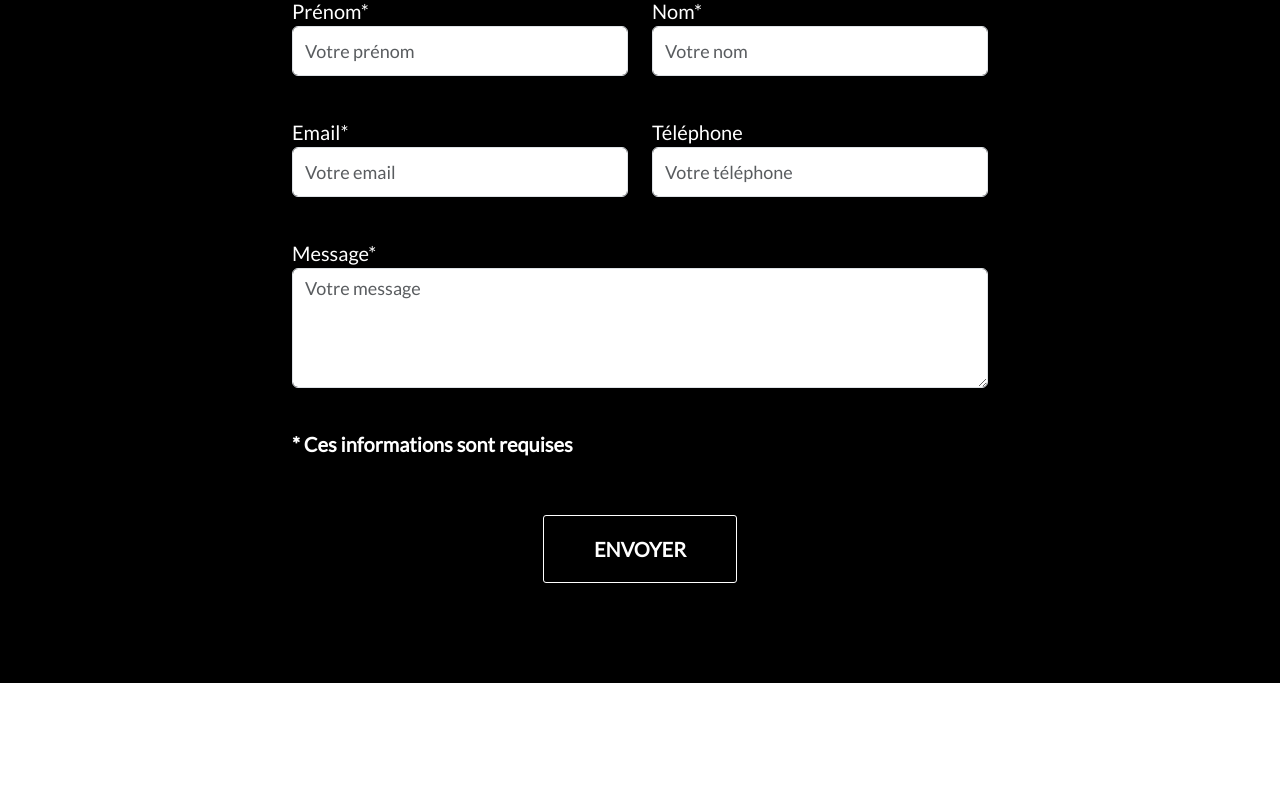
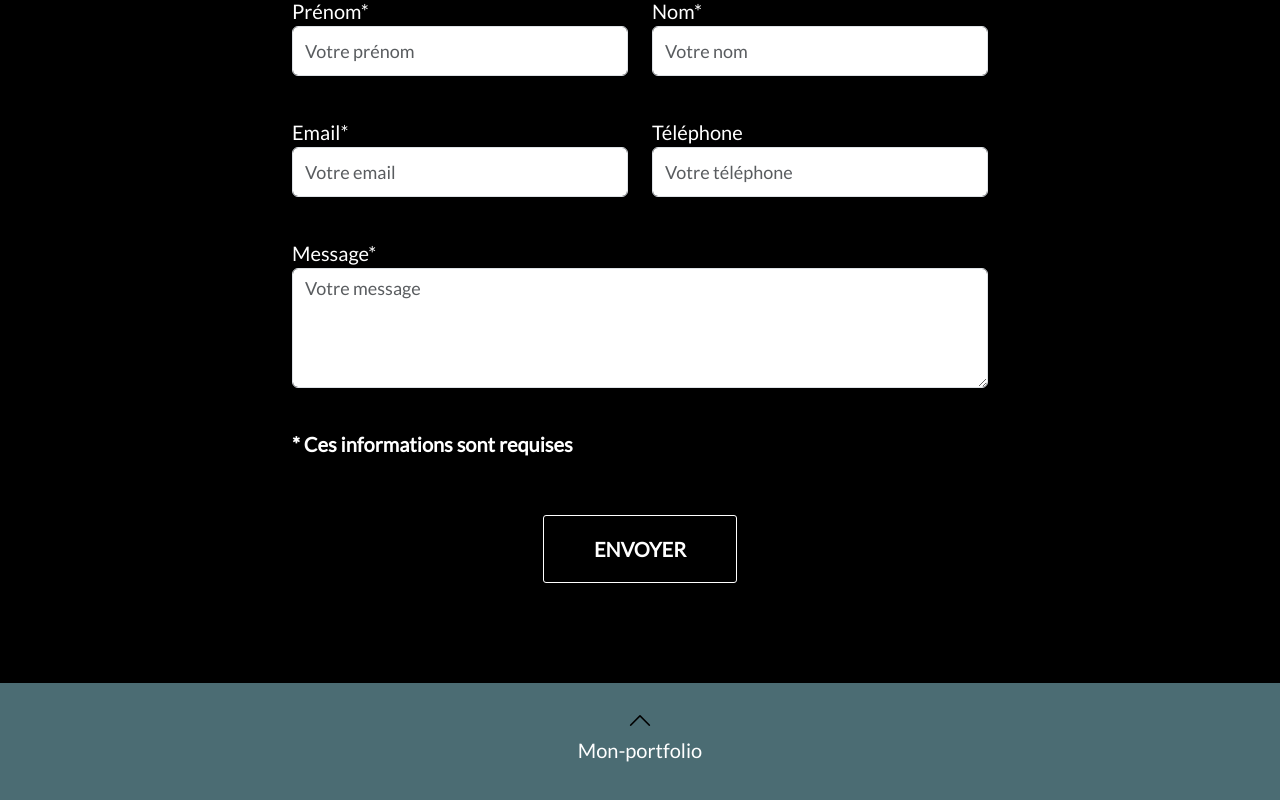
Before and after one commit to mohamedhanafi69120/Mon_Portfolio, a React (Vite) app: page / in a window 1280 px wide. Shown: the part 3894-4694 px from the top of the page. Before the commit the page ends 4577 px from the top, so only its background shows below. Built offline with nearby package versions, Linux system fonts and the light colour scheme.

Commit message:
Ajout du composant footer plus mise en forme

```diff
--- a/src/App.jsx
+++ b/src/App.jsx
@@ -1,6 +1,7 @@
 import React from "react";
 import Header from "./components/Header";
 import Home from "./pages/Home";
+import Footer from "./components/Footer";
 import "boxicons/css/boxicons.min.css";
 
 import "./sass/main.scss"; // Import main.scss here
@@ -10,6 +11,7 @@ const App = () => {
     <div>
       <Header />
       <Home />
+      <Footer />
     </div>
   );
 };
--- /dev/null
+++ b/src/components/Footer.jsx
@@ -0,0 +1,22 @@
+// Footer.jsx
+
+import React from "react";
+
+const Footer = () => {
+  return (
+    <footer className="footer">
+      <a
+        href="/OC_Projet-12/#about"
+        aria-label="lien vers la section à propos de moi"
+      >
+        <span className="bi-chevron-up"></span>
+      </a>
+      <h3 className="footer-title">
+        {" "}
+        <main>Mon-portfolio</main>
+      </h3>
+    </footer>
+  );
+};
+
+export default Footer;
--- /dev/null
+++ b/src/sass/footer.scss
@@ -0,0 +1,24 @@
+@use "./variables" as variables; // Import correct de variables.scss
+
+/* FOOTER */
+.footer {
+  background-color: #4b6c73;
+  padding: 20px 0 40px;
+  text-align: center;
+
+  &-title {
+    color: variables.$color-white; // Utilisation correcte des variables
+    font-weight: normal;
+    font-size: 20px;
+  }
+
+  .bi-chevron-up {
+    color: variables.$color-primary; // Utilisation correcte des variables
+    font-size: 25px;
+    line-height: 35px;
+
+    &:hover {
+      font-size: 32px;
+    }
+  }
+}
--- a/src/sass/main.scss
+++ b/src/sass/main.scss
@@ -7,3 +7,4 @@
 @use "./experiences.scss";
 @use "./portfolio.scss";
 @use "./contact.scss";
+@use "./footer.scss";
--- a/src/style/style.css
+++ b/src/style/style.css
@@ -454,4 +454,24 @@ section .heading {
   font-size: 22px;
 }
 
+/* FOOTER */
+.footer {
+  background-color: #4b6c73;
+  padding: 20px 0 40px;
+  text-align: center;
+}
+.footer-title {
+  color: #fff;
+  font-weight: normal;
+  font-size: 20px;
+}
+.footer .bi-chevron-up {
+  color: #000;
+  font-size: 25px;
+  line-height: 35px;
+}
+.footer .bi-chevron-up:hover {
+  font-size: 32px;
+}
+
 /*# sourceMappingURL=style.css.map */
```
Also changed, not shown: 1 other file (tests, documents, lock files or other folders).
